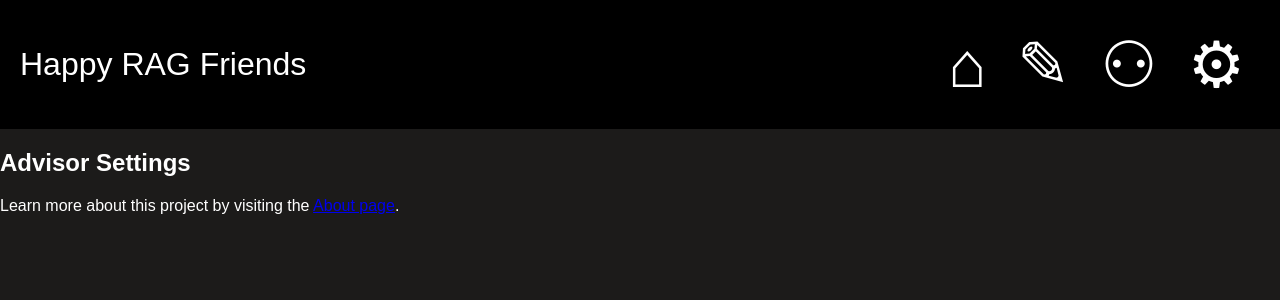
After one commit to J-sephB-lt-n/happy-language-friends, a Flask app: page /advisor-settings in a window 1280 px wide. The commit adds this page. Shown: the top 300 px of the page. Run offline with Flask 3, Linux system fonts and the light colour scheme; parts of the project's set-up code (start-up, migrations or seed data) failed here and were passed over.

Commit message:
feat(routes.py-base.html-pages/): fixed page links

```diff
--- a/happy_rag_friends/routes.py
+++ b/happy_rag_friends/routes.py
@@ -12,3 +12,18 @@ def home():
 @bp.route("/about")
 def about():
     return render_template("pages/about.html")
+
+
+@bp.route("/advisor-settings")
+def advisor_settings():
+    return render_template("pages/advisor-settings.html")
+
+
+@bp.route("/ask-a-question")
+def ask_a_question():
+    return render_template("pages/ask-a-question.html")
+
+
+@bp.route("/general-settings")
+def general_settings():
+    return render_template("pages/general-settings.html")
--- a/happy_rag_friends/templates/_navigation.html
+++ /dev/null
@@ -1,6 +0,0 @@
-<nav id="navbar">
-  <ul>
-    <li><a href="{{ url_for('routes.home') }}">Home</a></li>
-    <li><a href="{{ url_for('routes.about') }}">About</a></li>
-  </ul>
-</nav>
--- a/happy_rag_friends/templates/base.html
+++ b/happy_rag_friends/templates/base.html
@@ -10,9 +10,10 @@
   <div class="navbar">
     <p href="#" class="logo">Happy RAG Friends</p>
     <div class="menu">
-      <a href="#" title="test">&#9998;</a>
-      <a href="#">&#9863;</a>
-      <a href="#">&#x2699;</a>
+      <a href="{{ url_for('routes.home') }}">&#8962;</a>
+      <a href="{{ url_for('routes.ask_a_question') }}">&#9998;</a>
+      <a href="{{ url_for('routes.advisor_settings') }}">&#9863;</a>
+      <a href="{{ url_for('routes.general_settings') }}">&#x2699;</a>
     </div>
     <!--  <div id="navbar-links">-->
     <!--  <ul>-->
--- /dev/null
+++ b/happy_rag_friends/templates/pages/advisor-settings.html
@@ -0,0 +1,9 @@
+{% extends 'base.html' %}
+
+{% block header %}
+  <h2>{% block title %}Advisor Settings{% endblock title %}</h2>
+{% endblock header %}
+
+{% block content %}
+  <p>Learn more about this project by visiting the <a href="{{ url_for('routes.about') }}">About page</a>.</p>
+{% endblock content %}
```
Also changed, not shown: happy_rag_friends/templates/pages/ask-a-question.html (added, +9 -0 lines), happy_rag_friends/templates/pages/general-settings.html (added, +9 -0 lines).
